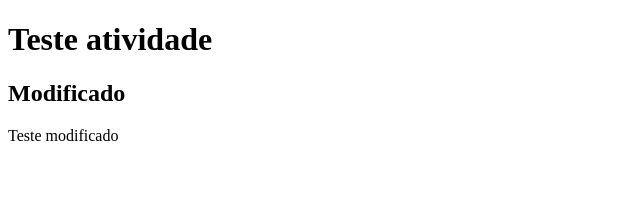
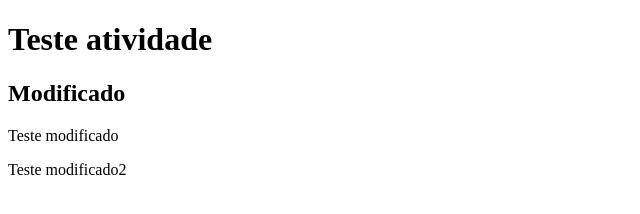
Before and after one commit to EriccMB/TesteAtividade, a plain HTML site: page index.html in a window 1280 px wide. Shown: the whole page, without its empty margins (0-640 px from the left). Drawn offline with Linux system fonts and the light colour scheme.

Commit message:
commit teste

```diff
--- a/index.html
+++ b/index.html
@@ -9,5 +9,6 @@
     <h1>Teste atividade</h1>
     <h2>Modificado</h2>
     <p>Teste modificado</p>
+    <p>Teste modificado2</p>
 </body>
 </html>
```
